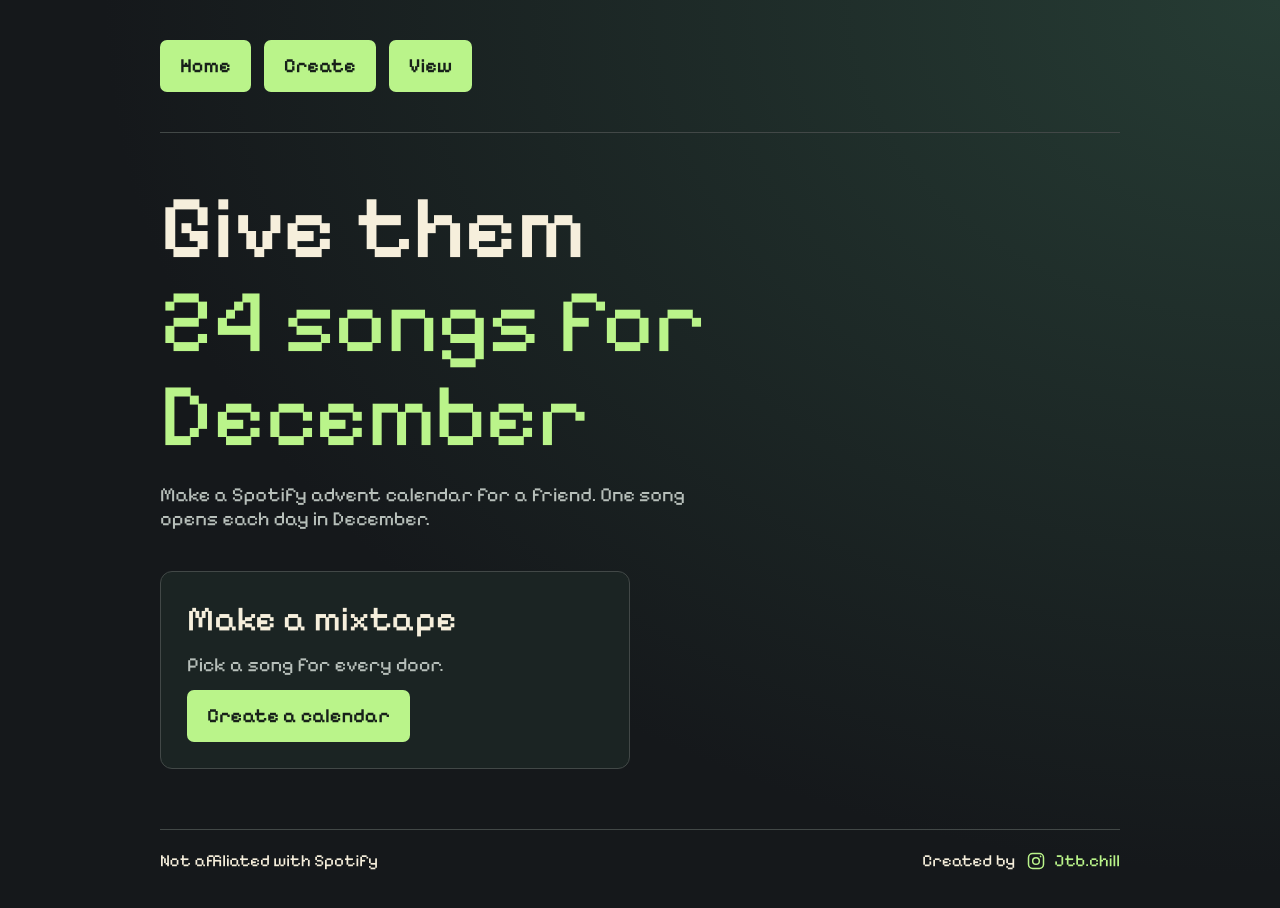
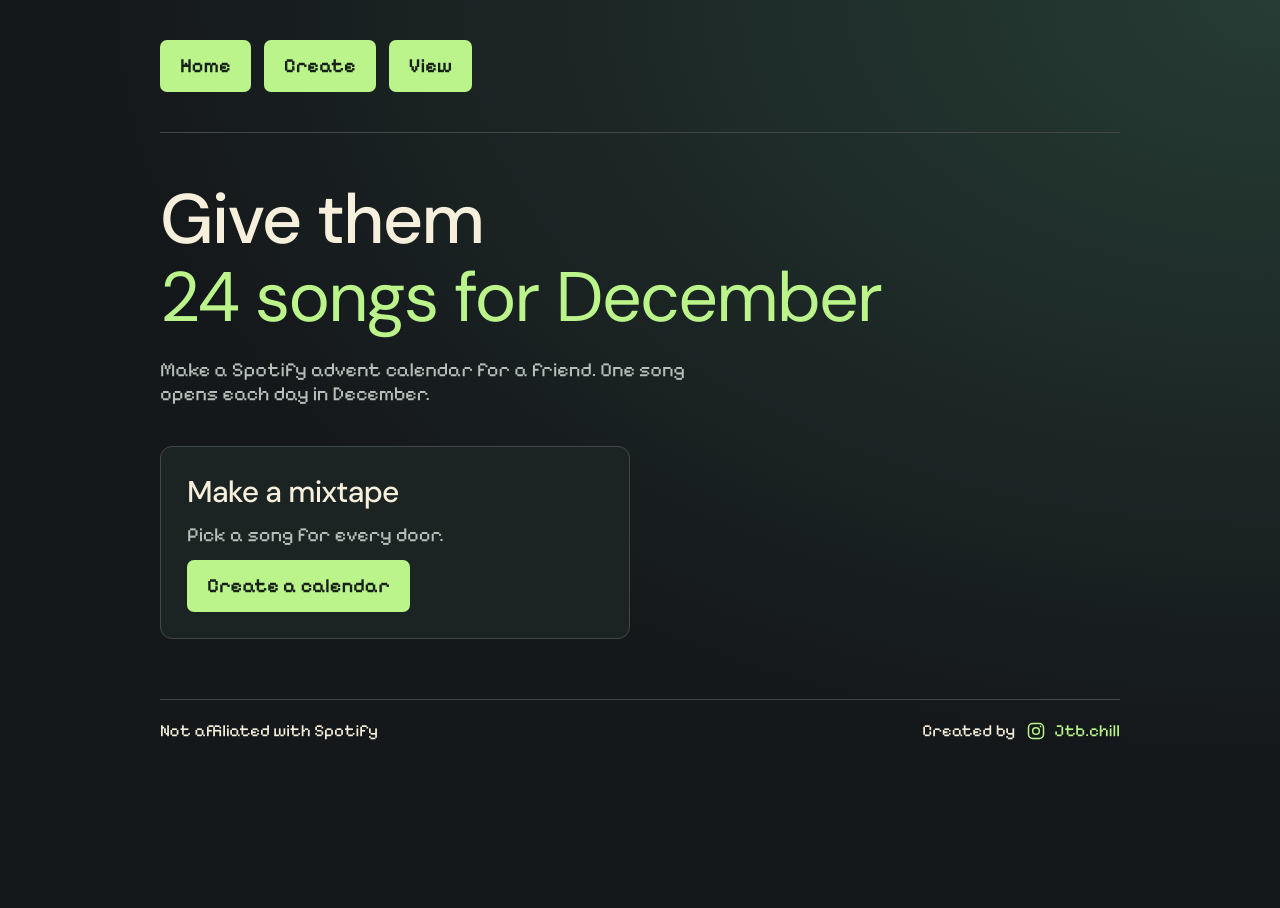
Before and after one commit to Sqwiglyy/spotify-advent, a website: page public/index.html in a window 1280 px wide. After the commit the page ends 821 px from the top, so only its background shows below. Drawn offline with Linux system fonts and the light colour scheme.

Commit message:
Improve heading readability with calmer DM Sans titles

```diff
--- a/public/style.css
+++ b/public/style.css
@@ -1,4 +1,4 @@
-@import url("https://fonts.googleapis.com/css2?family=Pixelify+Sans:wght@400;500;600;700&display=swap");
+@import url("https://fonts.googleapis.com/css2?family=DM+Sans:wght@400;500;600&family=Pixelify+Sans:wght@400;500;600;700&display=swap");
 :root{color-scheme:dark;background:#15181b;color:#f6efdc;font:17px "Pixelify Sans",monospace;--green:#baf48a;--line:#424847;--muted:#b7bfba}
 *{box-sizing:border-box}[hidden]{display:none!important}
 body{margin:0;background:radial-gradient(ellipse at top right,#263c34,transparent 65%);min-height:100vh}
@@ -38,3 +38,7 @@ body, button, input, textarea, select, option, dialog, a, label, small, strong {
 }
 h1,h2,.door strong{font-weight:500}
 button{font-weight:600}
+h1,h2,#song{font-family:"DM Sans",sans-serif;font-weight:500;letter-spacing:-.025em}
+h1{font-size:clamp(2.2rem,5.5vw,3.5rem);line-height:1.12}
+h2{font-size:1.5rem;line-height:1.25}
+h1 em{font-family:inherit;font-style:normal}
```
